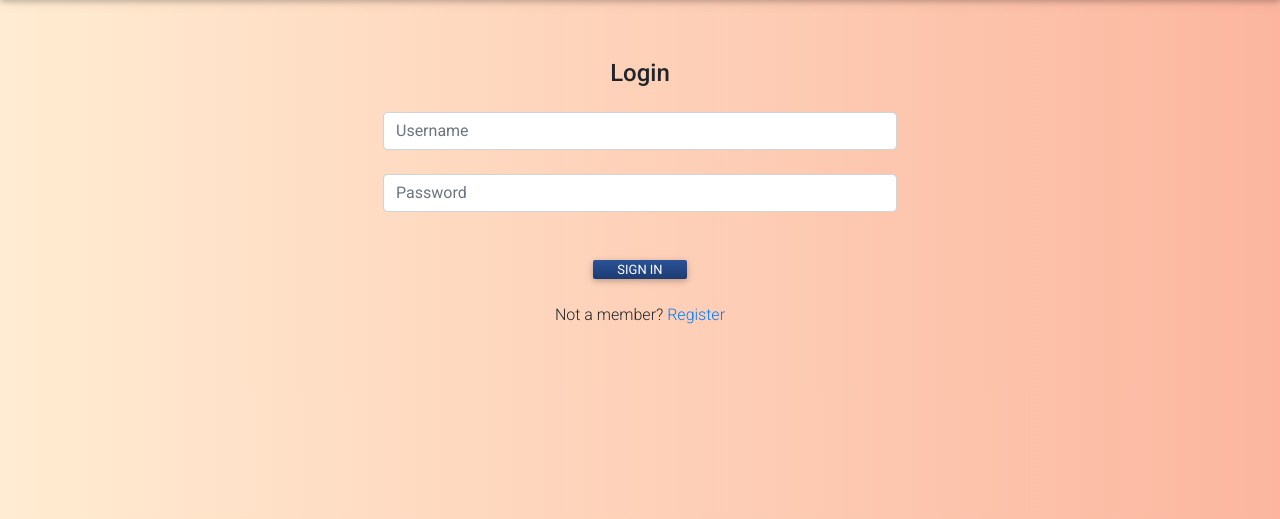
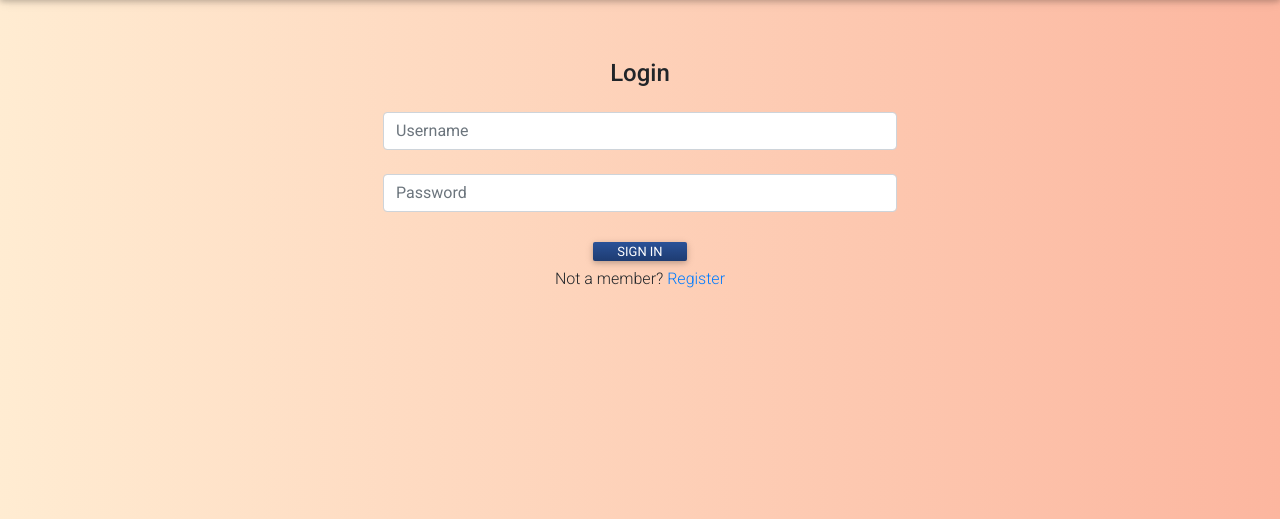
Before and after one commit to Trevbytes/Chickpeas, a Flask app: page /login in a window 1280 px wide. Shown: the part 85-604 px from the top of the page. Run offline with Flask 2, Linux system fonts and the light colour scheme; some libraries are stand-ins or nearby versions; some web fonts are replaced.

Commit message:
Add: link to login page from registration. Clean: sign in button code

```diff
--- a/templates/login.html
+++ b/templates/login.html
@@ -22,7 +22,7 @@
          required
          />
       <!-- Sign in button -->
-      <button class="btn btn-info my-4" type="submit">Sign in</button>
+      <button class="btn btn-primary" type="submit">Sign in</button>
       <!-- Register -->
       <p>
          Not a member?
--- a/templates/register.html
+++ b/templates/register.html
@@ -41,6 +41,11 @@
       <button type="submit" class="btn btn-primary">
       Start Cooking!(Register)
       </button>
+      <!-- Register -->
+      <p>
+         Already a member?
+         <a href="{{url_for('login')}}">Login</a>
+      </p>
    </form>
 </main>
 {% endblock %} {% block js %}
```
